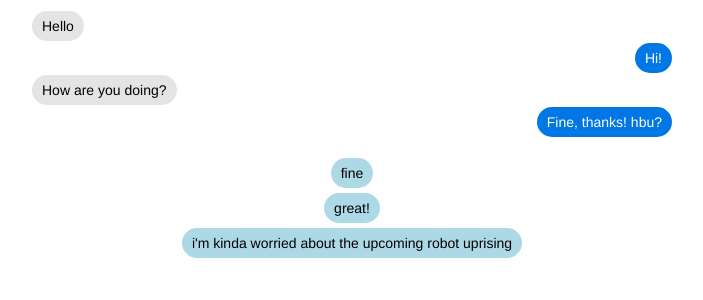
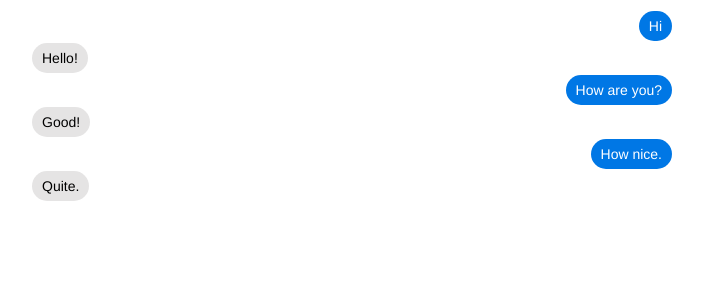
Before and after one commit to j0nas/ijk, a React (Create React App) app: page / in a window 1280 px wide. Shown: the top 300 px of the page, without its empty margins (288-991 px from the left). Built offline with nearby package versions, Linux system fonts and the light colour scheme.

Commit message:
separation of message queue and state

```diff
--- a/src/Answer/style.css
+++ b/src/Answer/style.css
@@ -1,11 +1,9 @@
 .answer-wrapper {
-    text-align: center;
     margin-top: 5px;
 }
 
 .answer {
     background: lightblue;
-    margin: 0 auto;
     cursor: pointer;
 }
 
--- a/src/App.js
+++ b/src/App.js
@@ -7,28 +7,37 @@ import "./style.css";
 class App extends Component {
     constructor() {
         super();
+
+        this.messages = [
+            {msg: "Hi", incoming: true},
+            {msg: "Hello!", incoming: false},
+            {msg: "How are you?", incoming: true},
+            {msg: "Good!", incoming: false},
+            {msg: "How nice.", incoming: true},
+            {msg: "Quite.", incoming: false},
+            {msg: "kthxbye.", incoming: true},
+            {msg: "lol bye", incoming: false},
+        ];
+
         this.state = {
-            messages: [
-                {msg: "Hello", incoming: false},
-                {msg: "Hi!", incoming: true},
-                {msg: "How are you doing?", incoming: false},
-                {
-                    msg: "Fine, thanks! hbu?", incoming: true, answers: [
-                    "fine",
-                    "great!",
-                    "i'm kinda worried about the upcoming robot uprising"
-                ]
-                }
-            ]
+            messages: []
         }
     }
 
-    addAnswer(answer) {
-        document.getElementById("question-question").style.display = "none";
+    componentDidMount() {
+        this.popMessageToState();
+    }
 
-        const messages2 = this.state.messages;
-        messages2.push({msg: answer, incoming: false});
-        this.setState({messages: messages2});
+    popMessageToState() {
+        const message = this.messages.shift();
+        if (!message) {
+            return;
+        }
+
+        const messages = this.state.messages;
+        messages.push(message);
+        this.setState({messages: messages});
+        setTimeout(() => this.popMessageToState(), 1000);
     }
 
     render() {
@@ -36,16 +45,11 @@ class App extends Component {
             <div className="App">
                 <div className="msg-contain" id="messages-contain">
                     {this.state.messages.map(message =>
-                        message.answers ?
-                            <Question
-                                id="question-question"
-                                onClick={(answer) => this.addAnswer(answer)}
-                                msg="Fine, thanks! hbu?"
-                                answers={message.answers}
-                                key={message.msg}
-                            /> :
-                            <Message msg={message.msg} incoming={message.incoming} key={message.msg}/>)}
-
+                        <Message
+                            msg={message.msg}
+                            incoming={message.incoming}
+                            key={message.msg + Math.random()}/>
+                    )}
                 </div>
             </div>
         );
--- a/src/Question/index.js
+++ b/src/Question/index.js
@@ -1,15 +1,31 @@
-import React from 'react';
+import React, {Component} from 'react';
 import Message from '../Message';
 import Answer from '../Answer';
 
-const Question = (props) => (
-    <div>
-        <Message msg={props.msg} incoming={true}/>
-        <div className="answers" id={props.id}>
-            {props.answers.map(answer =>
-                <Answer msg={answer} key={answer} onClick={props.onClick}/>)}
-        </div>
-    </div>
-);
+class Question extends Component {
+    constructor(props) {
+        super(props);
+        this.customId = Math.random() * 1000;
+    }
+
+    clicked() {
+        document.getElementById(this.customId).style.display = "none";
+        this.props.onClick();
+    }
+
+    render() {
+        return (
+            <div id={this.customId}>
+                <Message msg={this.props.msg} incoming={true}/>
+                <div className="answers">
+                    {this.props.answers ?
+                        this.props.answers.map(answer => <Answer msg={answer} key={answer} onClick={this.props.onClick}/>)
+                        : <Answer msg={this.props.msg} onClick={() => this.clicked()}/>
+                    }
+                </div>
+            </div>
+        );
+    }
+}
 
 export default Question;
```
